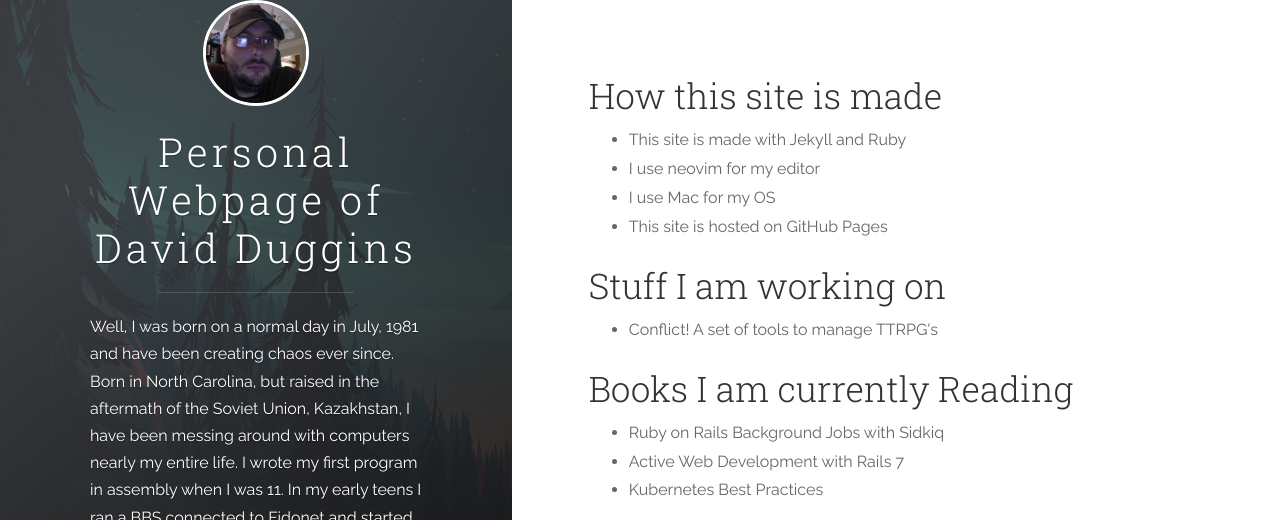
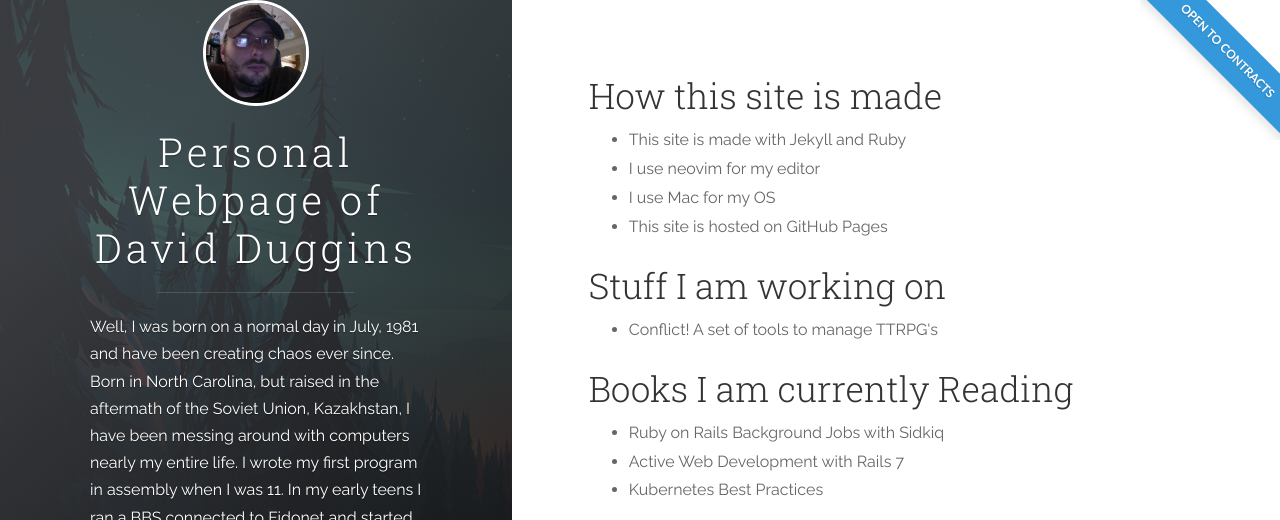
Before and after one commit to weatheredwatcher/weatheredwatcher.github.io, a Jekyll site: the page built from projects/index.md, in a window 1280 px wide, cut to the strip 0-520 px from the top of the page. Built offline with Jekyll 4.4.1, drawn with Linux system fonts in a browser that asks for light colours.

Commit message:
added banner code back in

```diff
--- a/_layouts/default.html
+++ b/_layouts/default.html
@@ -3,6 +3,7 @@
   {% include head.html %}
 
   <body>
+    <div class=box>
     {% include header.html %}
 
     <div class="content-wrapper">
@@ -12,5 +13,10 @@
 
       {% include footer.html %}
     </div>
+<div class="box">
+  <div class="ribbon ribbon-top-right"><span>Open to Contracts</span></div>
+</div>
+    </div>
+
   </body>
 </html>
--- a/_layouts/post.html
+++ b/_layouts/post.html
@@ -1,6 +1,7 @@
 ---
 layout: default
 ---
+
 <article class="post-container post-container--single">
   <header class="post-header">
     <div class="post-meta">
--- a/projects/index.md
+++ b/projects/index.md
@@ -26,7 +23,6 @@ location:
 <li> Kubernetes Best Practices </li>
 </ul>
 
-
 {% leaflet_map {"zoom" : 10 } %}
 
     {% leaflet_marker { "latitude" : 34.0885,
```
Also changed, not shown: other parts of projects/index.md (+0 -3 lines).
